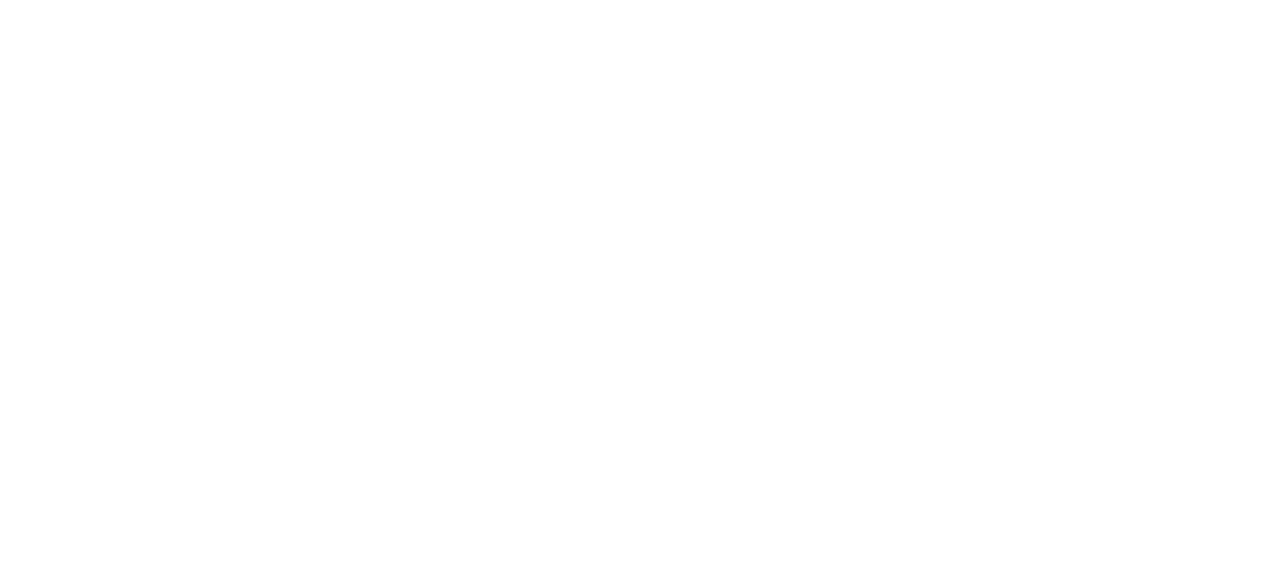
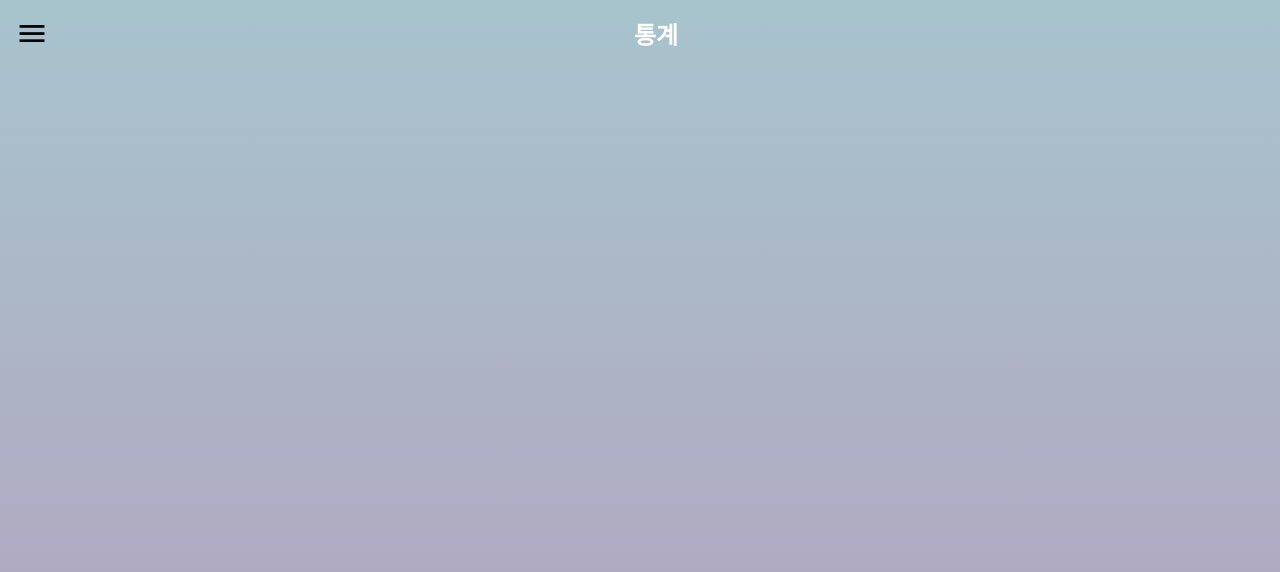
Before and after one commit to inheart-development/Inheart-admin-front, a Vue app: page /statistics in a window 1280 px wide. Shown: the top 572 px of the page. Built offline with nearby package versions, Linux system fonts and the light colour scheme.

Commit message:
Add statistics

```diff
--- a/src/pages/statistics.vue
+++ b/src/pages/statistics.vue
@@ -1,14 +1,69 @@
 <template>
   <div class="statistics">
+    <navigation-drawer
+      v-show="isDrawerOpened"
+      @close-drawer="closeDrawer"
+    />
+    <div class="statistics-content">
+      <div class="statistics-header">
+        <img
+          class="menu-icon"
+          @click="openDrawer"
+          src="../assets/ic_black_menu.png"
+          alt="menu icon"
+        >
+        <h2 class="statistics-title">통계</h2>
+      </div>
+      <div >
+
+      </div>
+    </div>
   </div>
 </template>
 
 <script>
+import navigationDrawer from '../components/NavigationDrawer.vue';
+
 export default {
-  name: 'signin',
+  name: 'stastics',
+  components: { navigationDrawer },
+  data() {
+    return {
+      isDrawerOpened: false,
+    };
+  },
+  methods: {
+    openDrawer() {
+      this.isDrawerOpened = true;
+    },
+    closeDrawer() {
+      this.isDrawerOpened = false;
+    },
+  },
 };
 </script>
 
 <style scoped>
+.statistics {
+  height: 100vh;
+  background: linear-gradient(#a7c4cd, #b4a0bd);
+}
 
+.statistics-header {
+  display: flex;
+  align-items: center;
+  padding: 1em 1em;
+}
+
+.menu-icon {
+  width: 2em;
+  height: 2em;
+}
+
+.statistics-title {
+  flex: 1;
+  color: #fff;
+  text-align: center;
+  margin: 0;
+}
 </style>
```
Also changed, not shown: src/assets/ic_black_menu.png (added), src/assets/ic_userprofile.png (added).
